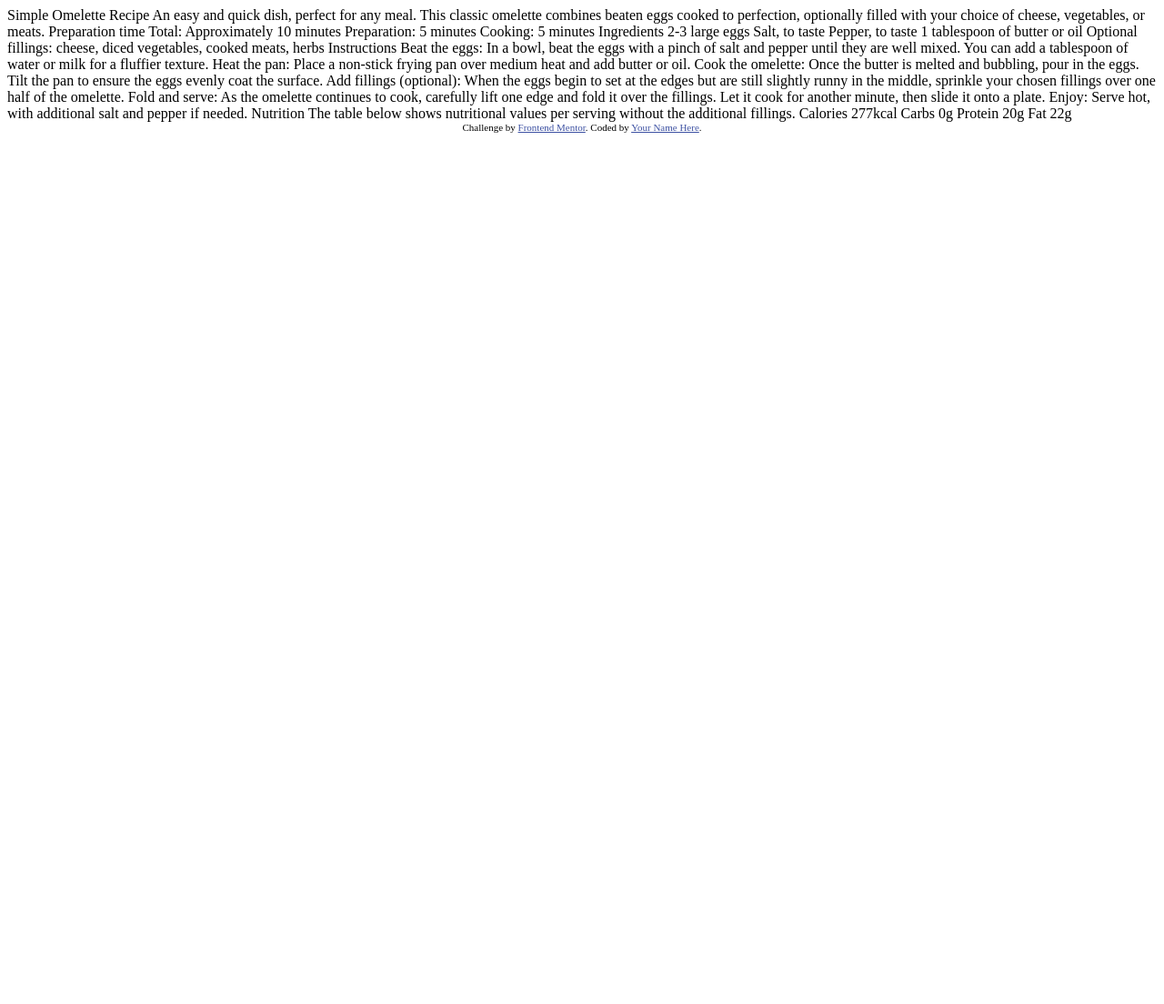
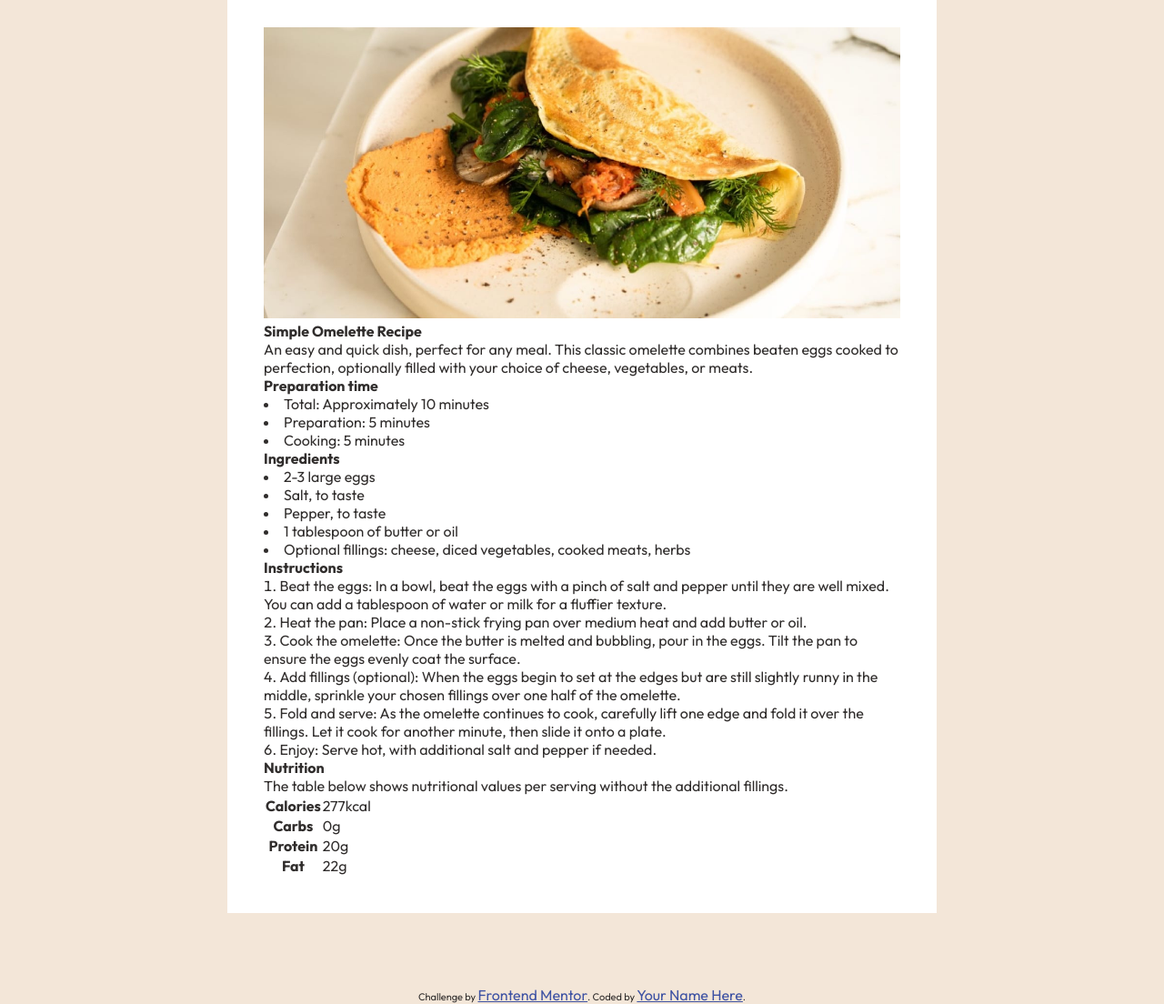
Before and after one commit to ReeperC3/Recipe_Page, a plain HTML site: page index.html in a window 1280 px wide. Shown: the whole page at 91% size. Before the commit the page ends 800 px from the top, so only its background shows below. Drawn offline with Linux system fonts and the light colour scheme.

Commit message:
HTML setup and Initial styling

```diff
--- a/index.html
+++ b/index.html
@@ -1,77 +1,97 @@
 <!DOCTYPE html>
 <html lang="en">
     <head>
-  <meta charset="UTF-8">
-  <meta name="viewport" content="width=device-width, initial-scale=1.0"> <!-- displays site properly based on user's device -->
+        <meta charset="UTF-8" />
+        <meta name="viewport" content="width=device-width, initial-scale=1.0" />
+        <!-- displays site properly based on user's device -->
 
-  <link rel="icon" type="image/png" sizes="32x32" href="./assets/images/favicon-32x32.png">
+        <link rel="icon" type="image/png" sizes="32x32" href="./assets/images/favicon-32x32.png" />
 
         <title>Frontend Mentor | Recipe page</title>
 
-  <!-- Feel free to remove these styles or customise in your own stylesheet 👍 -->
-  <style>
-    .attribution { font-size: 11px; text-align: center; }
-    .attribution a { color: hsl(228, 45%, 44%); }
-  </style>
+        <link rel="stylesheet" href="styles.css" />
     </head>
     <body>
-
-  Simple Omelette Recipe
-
-  An easy and quick dish, perfect for any meal. This classic omelette combines beaten eggs cooked
-  to perfection, optionally filled with your choice of cheese, vegetables, or meats.
-
-  Preparation time
-
-  Total: Approximately 10 minutes
-  Preparation: 5 minutes
-  Cooking: 5 minutes
-
-  Ingredients
-
-  2-3 large eggs
-  Salt, to taste
-  Pepper, to taste
-  1 tablespoon of butter or oil
-  Optional fillings: cheese, diced vegetables, cooked meats, herbs
-
-  Instructions
-
-  Beat the eggs: In a bowl, beat the eggs with a pinch of salt and pepper until they are well mixed.
-  You can add a tablespoon of water or milk for a fluffier texture.
-
-  Heat the pan: Place a non-stick frying pan over medium heat and add butter or oil.
-
-  Cook the omelette: Once the butter is melted and bubbling, pour in the eggs. Tilt the pan to ensure
-  the eggs evenly coat the surface.
-
-  Add fillings (optional): When the eggs begin to set at the edges but are still slightly runny in the
-  middle, sprinkle your chosen fillings over one half of the omelette.
-
-  Fold and serve: As the omelette continues to cook, carefully lift one edge and fold it over the
-  fillings. Let it cook for another minute, then slide it onto a plate.
-
-  Enjoy: Serve hot, with additional salt and pepper if needed.
-
-  Nutrition
-
-  The table below shows nutritional values per serving without the additional fillings.
-
-  Calories
-  277kcal
-
-  Carbs
-  0g
-
-  Protein
-  20g
-
-  Fat
-  22g
+        <main>
+            <article class="recipe">
+                <img src="assets/images/image-omelette.jpeg" alt="Image of an omelette"/>
+                <header>
+                    <h1>Simple Omelette Recipe</h1>
+                    <p>
+                        An easy and quick dish, perfect for any meal. This classic omelette combines beaten eggs cooked to perfection, optionally filled with
+                        your choice of cheese, vegetables, or meats.
+                    </p>
+                </header>
+                <section class="preparation">
+                    <h3>Preparation time</h3>
+                    <ul>
+                        <li>Total: Approximately 10 minutes</li>
+                        <li>Preparation: 5 minutes</li>
+                        <li>Cooking: 5 minutes</li>
+                    </ul>
+                </section>
+                <section class="ingreddients">
+                    <h2>Ingredients</h2>
+                    <ul>
+                        <li>2-3 large eggs</li>
+                        <li>Salt, to taste</li>
+                        <li>Pepper, to taste</li>
+                        <li>1 tablespoon of butter or oil</li>
+                        <li>Optional fillings: cheese, diced vegetables, cooked meats, herbs</li>
+                    </ul>
+                </section>
+                <section class="instructions">
+                    <h2>Instructions</h2>
+                    <ol>
+                        <li>
+                            <span>Beat the eggs</span>: In a bowl, beat the eggs with a pinch of salt and pepper until they are well mixed. You can add a
+                            tablespoon of water or milk for a fluffier texture.
+                        </li>
+                        <li><span>Heat the pan</span>: Place a non-stick frying pan over medium heat and add butter or oil.</li>
+                        <li>
+                            <span>Cook the omelette</span>: Once the butter is melted and bubbling, pour in the eggs. Tilt the pan to ensure the eggs evenly
+                            coat the surface.
+                        </li>
+                        <li>
+                            <span>Add fillings (optional)</span>: When the eggs begin to set at the edges but are still slightly runny in the middle, sprinkle
+                            your chosen fillings over one half of the omelette.
+                        </li>
+                        <li>
+                            <span>Fold and serve</span>: As the omelette continues to cook, carefully lift one edge and fold it over the fillings. Let it cook
+                            for another minute, then slide it onto a plate.
+                        </li>
+                        <li><span>Enjoy</span>: Serve hot, with additional salt and pepper if needed.</li>
+                    </ol>
+                </section>
+                <section class="nutrition">
+                    <h2>Nutrition</h2>
+                    <p>The table below shows nutritional values per serving without the additional fillings.</p>
+                    <table>
+                        <tbody>
+                            <tr>
+                                <th scope="row">Calories</th>
+                                <td>277kcal</td>
+                            </tr>
+                            <tr>
+                                <th scope="row">Carbs</th>
+                                <td>0g</td>
+                            </tr>
+                            <tr>
+                                <th scope="row">Protein</th>
+                                <td>20g</td>
+                            </tr>
+                            <tr>
+                                <th scope="row">Fat</th>
+                                <td>22g</td>
+                            </tr>
+                        </tbody>
+                    </table>
+                </section>
+            </article>
+        </main>
 
         <div class="attribution">
-    Challenge by <a href="https://www.frontendmentor.io?ref=challenge" target="_blank">Frontend Mentor</a>.
-    Coded by <a href="#">Your Name Here</a>.
+            Challenge by <a href="https://www.frontendmentor.io?ref=challenge" target="_blank">Frontend Mentor</a>. Coded by <a href="#">Your Name Here</a>.
         </div>
     </body>
 </html>
--- /dev/null
+++ b/styles.css
@@ -0,0 +1,68 @@
+@import url('https://fonts.googleapis.com/css2?family=Outfit:wght@100..900&family=Young+Serif&display=swap');
+
+* {
+    --white: hsl(0, 0%, 100%);
+    --stone100: hsl(30, 54%, 90%);
+    --stone150: hsl(30, 18%, 87%);
+    --stone600: hsl(30, 10%, 34%);
+    --stone900: hsl(24, 5%, 18%);
+    --brown800: hsl(14, 45%, 36%);
+    --rose800: hsl(332, 51%, 32%);
+    --rose50: hsl(330, 100%, 98%);
+
+    color: var(--stone900);
+    font-family: "Outfit";
+    font-size: 16px;
+    margin: 0;
+    padding: 0;
+}
+
+body {
+    min-height: 100vh;
+    display: flex;
+    justify-content: center;
+    align-items: center;
+    flex-direction: column;
+    margin: 0;
+    padding: 0;
+    border: 0;
+    background-color: var(--stone100);
+}
+
+ul, ol {
+  list-style-position: inside;
+}
+
+
+.recipe {
+    background-color: var(--white);
+    padding: 30px 40px 40px 40px;
+    width: min(700px, calc(100vw - 80px));
+    overflow: visible;
+}
+
+.recipe img {
+    width: 100%;
+}
+
+@media screen and (max-width: 480px) {
+  .recipe {
+    padding: 0px 20px 20px 20px;
+    width: min(700px, calc(100vw - 40px));
+  }
+
+  .recipe img {
+    width: 100vw;
+    margin-left: -20px;
+  }
+}
+
+.attribution {
+    margin-top: 10vh;
+    font-size: 11px;
+    text-align: center;
+}
+
+.attribution a {
+    color: hsl(228, 45%, 44%);
+}
```
Lines whose indentation alone changed are shown as unchanged.
